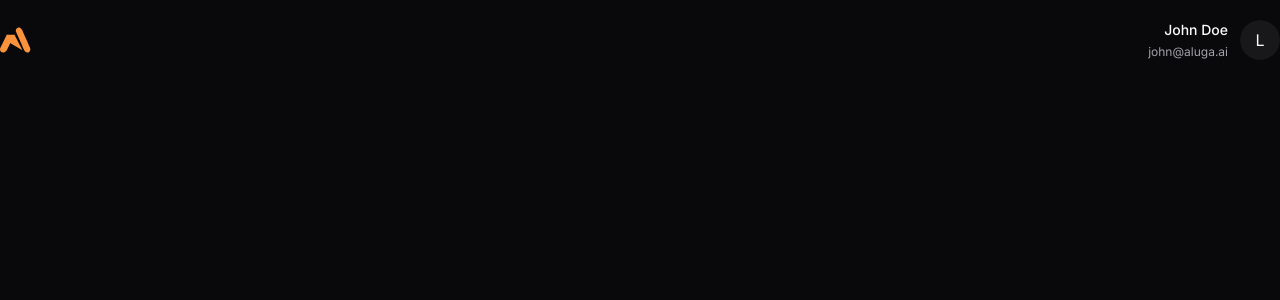
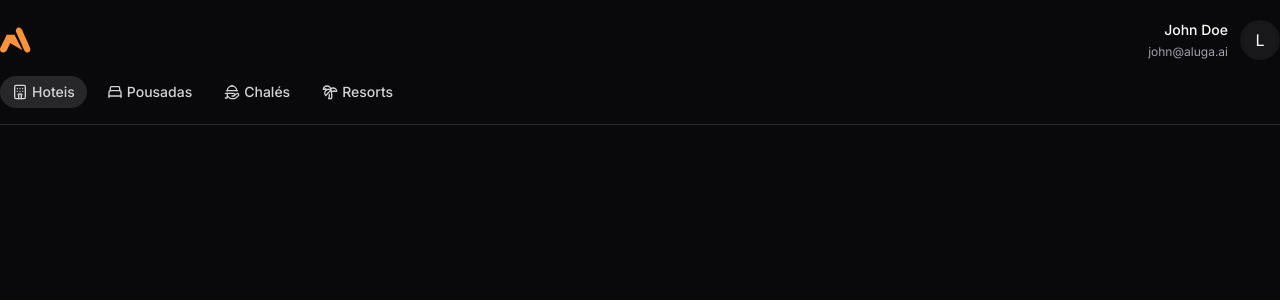
Before and after one commit to ssoaresleo/aluga-ai, a React (Vite) app: page / in a window 1280 px wide. Shown: the top 300 px of the page. Built offline with nearby package versions, Linux system fonts and the light colour scheme.

Commit message:
feat: add filter

```diff
--- a/src/pages/_layout/app.tsx
+++ b/src/pages/_layout/app.tsx
@@ -1,10 +1,13 @@
 import { Outlet } from "react-router-dom";
 import { Header } from "../../components/ui/header";
+import { StayFilter } from "./components/ stay-filter";
 
 export const AppLayout = () => {
   return (
     <div className="flex min-h-screen flex-col py-5 container mx-auto">
       <Header />
+
+      <StayFilter />
 
       <div className="flex flex-1 flex-col gap-12 mt-10">
         <Outlet />
--- /dev/null
+++ b/src/pages/_layout/components/ stay-filter.tsx
@@ -0,0 +1,34 @@
+import { BedSingle, HandPlatter, Hotel, TreePalm } from "lucide-react";
+
+export const StayFilter = () => {
+  return (
+    <div className="border-b border-zinc-800 py-4">
+      <div className="flex items-center text-zinc-300 gap-2">
+        <div className="flex items-center gap-1 px-3 py-[6px] bg-zinc-800 rounded-full">
+          <Hotel className="size-4" />
+          <a href="#" className="font-medium text-sm">
+            Hoteis
+          </a>
+        </div>
+        <div className="flex items-center gap-1 px-3 py-[6px]">
+          <BedSingle className="size-4" />
+          <a href="#" className="font-medium text-sm">
+            Pousadas
+          </a>
+        </div>
+        <div className="flex items-center gap-1 px-3 py-[6px]">
+          <HandPlatter className="size-4" />
+          <a href="#" className="font-medium text-sm">
+            Chalés
+          </a>
+        </div>
+        <div className="flex items-center gap-1 px-3 py-[6px]">
+          <TreePalm className="size-4" />
+          <a href="#" className="font-medium text-sm">
+            Resorts
+          </a>
+        </div>
+      </div>
+    </div>
+  );
+};
--- a/src/pages/app/home/index.tsx
+++ b/src/pages/app/home/index.tsx
@@ -1,3 +1,5 @@
+import { Fragment } from "react/jsx-runtime";
+
 export const Home = () => {
-  return <></>;
+  return <Fragment></Fragment>;
 };
```
